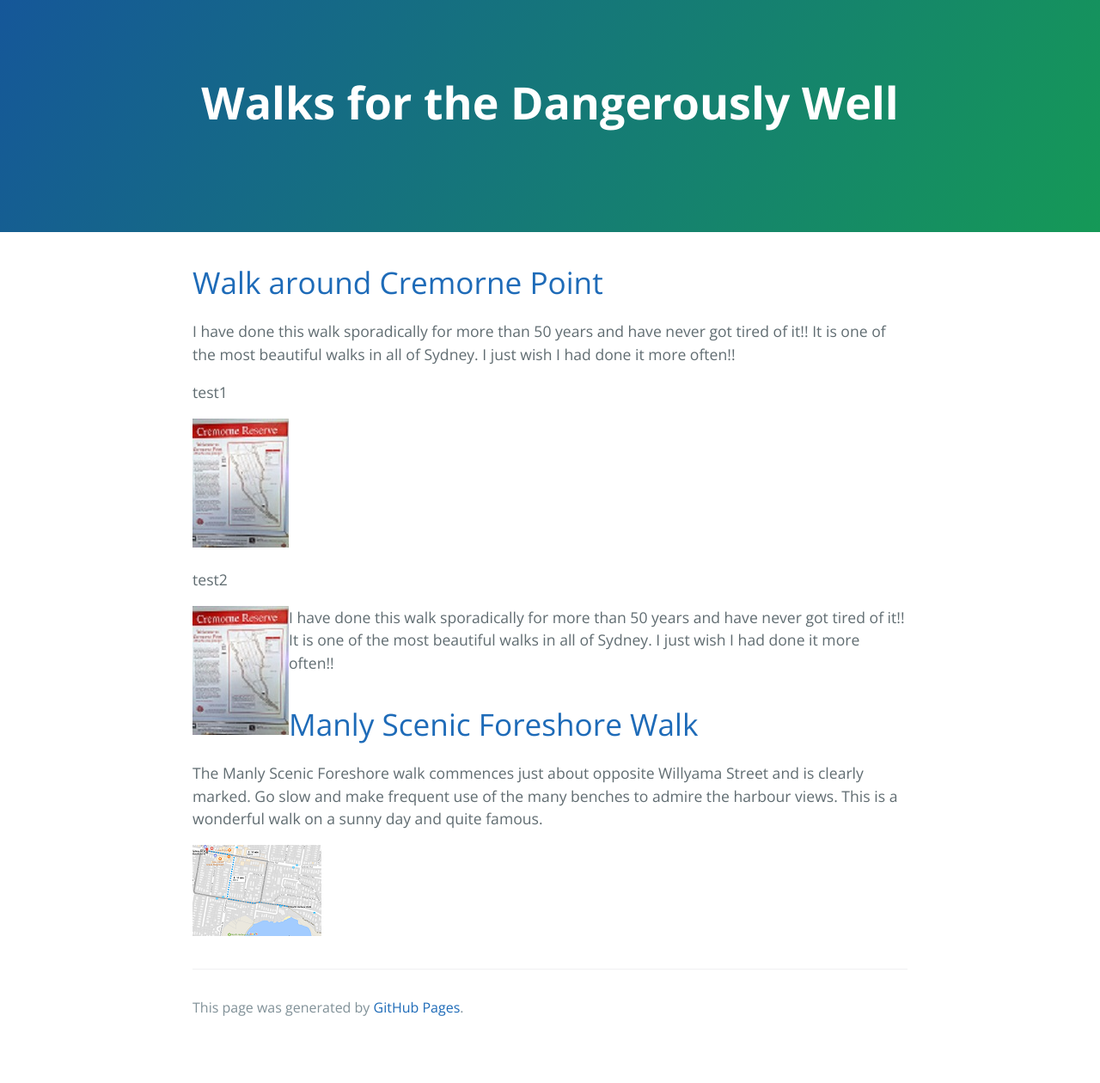
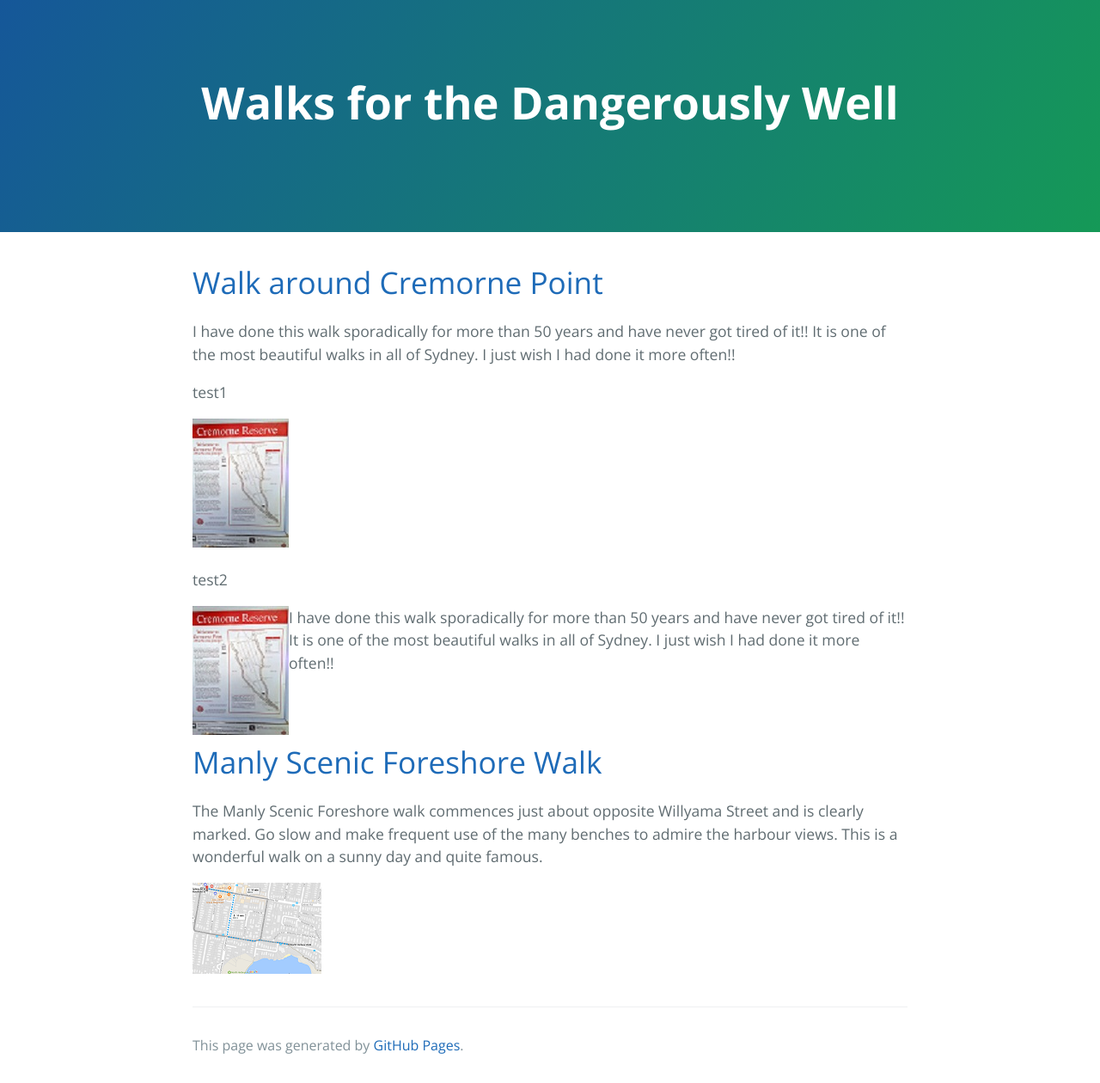
Before and after one commit to janet1405/janet1405.github.io, a Jekyll site: the page built from index.md, in a window 1280 px wide. Shown: the whole page at 86% size. Built offline with Jekyll 4.4.1, drawn with Linux system fonts in a browser that asks for light colours; the repository's description, which GitHub fills in, is left out; before the commit the page ends 1216 px from its top, so only the background shows below that.

Commit message:
Update index.md

```diff
--- a/index.md
+++ b/index.md
@@ -26,9 +26,12 @@
 
 test2
 
- <img align="left" src="\assets\img\cremorne_point\WalkAroundCremornePoint_112_150.jpg" />
+<img align="left" src="\assets\img\cremorne_point\WalkAroundCremornePoint_112_150.jpg" />
 
- I have done this walk sporadically for more than 50 years and have never got tired of it!! It is one of the most beautiful walks in all of Sydney. I just wish I had done it more often!!
+I have done this walk sporadically for more than 50 years and have never got tired of it!! It is one of the most beautiful walks in all of Sydney. I just wish I had done it more often!!
+
+ <img align="center"/>
+
 
 
 
```
